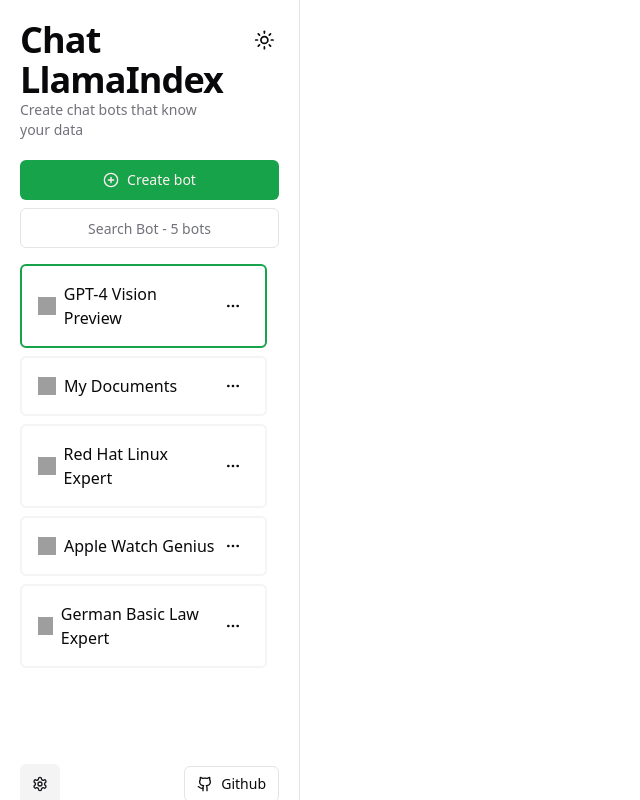
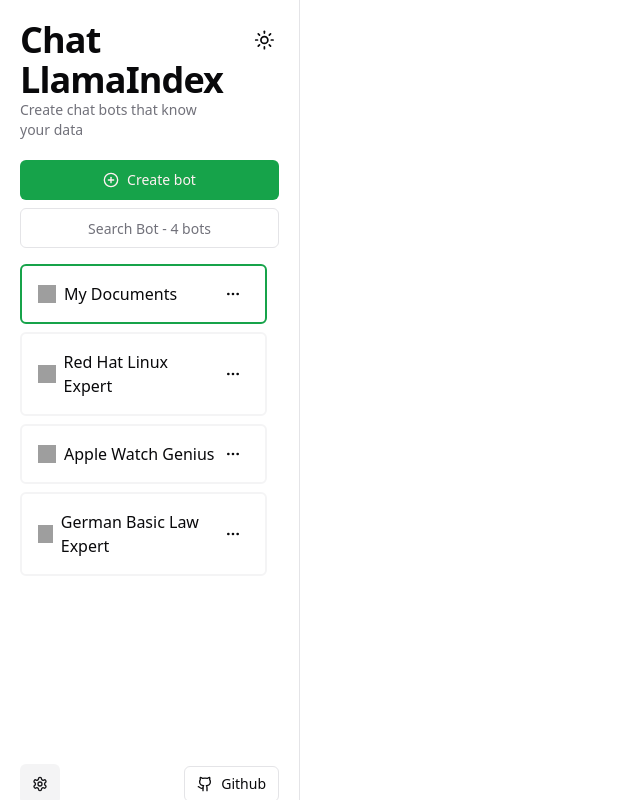
Before and after one commit to run-llama/chat-llamaindex, a Next.js app: page /#/b/1 in a window 1280 px wide. Shown: the whole page, without its empty margins (0-640 px from the left). Built offline with nearby package versions, Linux system fonts and the light colour scheme; grey boxes are pictures that could not be loaded.

Commit message:
feat: set demo bots to gpt 3.5

```diff
--- a/app/bots/bot.data.ts
+++ b/app/bots/bot.data.ts
@@ -11,31 +11,16 @@
 
 export const DEMO_BOTS: DemoBot[] = [
   {
-    id: "1",
-    avatar: "1f916",
-    name: "GPT-4 Vision Preview",
-    botHello: "Hello! How can I assist you today?",
-    context: [],
-    modelConfig: {
-      model: "gpt-4-vision-preview",
-      temperature: 0.3,
-      maxTokens: 4096,
-      sendMemory: false,
-    },
-    readOnly: true,
-    hideContext: false,
-  },
-  {
     id: "2",
     avatar: "1f916",
     name: "My Documents",
     botHello: "Hello! How can I assist you today?",
     context: [],
     modelConfig: {
-      model: "gpt-4-1106-preview",
+      model: "gpt-3.5-turbo",
       temperature: 0.5,
       maxTokens: 4096,
-      sendMemory: true,
+      sendMemory: false,
     },
     readOnly: true,
     hideContext: false,
@@ -52,10 +37,10 @@
       },
     ],
     modelConfig: {
-      model: "gpt-4-1106-preview",
+      model: "gpt-3.5-turbo",
       temperature: 0.1,
       maxTokens: 4096,
-      sendMemory: true,
+      sendMemory: false,
     },
     readOnly: true,
     datasource: "redhat",
@@ -73,10 +58,10 @@
       },
     ],
     modelConfig: {
-      model: "gpt-4-1106-preview",
+      model: "gpt-3.5-turbo",
       temperature: 0.1,
       maxTokens: 4096,
-      sendMemory: true,
+      sendMemory: false,
     },
     readOnly: true,
     datasource: "watchos",
@@ -94,10 +79,10 @@
       },
     ],
     modelConfig: {
-      model: "gpt-4-1106-preview",
+      model: "gpt-3.5-turbo",
       temperature: 0.1,
       maxTokens: 4096,
-      sendMemory: true,
+      sendMemory: false,
     },
     readOnly: true,
     datasource: "basic_law_germany",
@@ -124,7 +109,7 @@
     model: "gpt-4-1106-preview" as ModelType,
     temperature: 0.5,
     maxTokens: 4096,
-    sendMemory: true,
+    sendMemory: false,
   },
   readOnly: false,
   createdAt: Date.now(),
```
